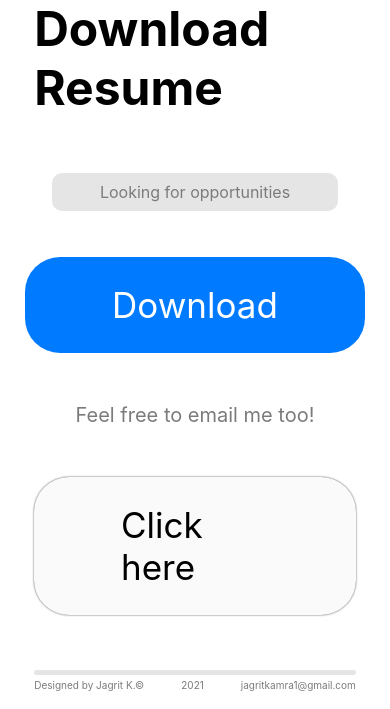
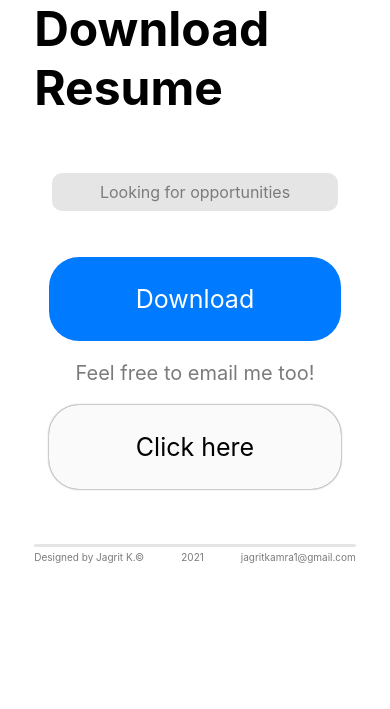
Before and after one commit to jagritx/PortfolioOLD, a PHP site: page / in a window 390 px wide. Shown: the part 3694-4403 px from the top of the page. After the commit the page ends 4257 px from the top, so only its background shows below. Run offline with PHP 8.4, Linux system fonts and the light colour scheme.

Commit message:
Minor Design Fixes

```diff
--- a/Stylesheets/styles.css
+++ b/Stylesheets/styles.css
@@ -911,12 +911,6 @@ html.transition *:after {
   .dockseper {
     display: none;
   }
-  .footeritem {
-    font-size: 10px;
-    color: var(--secondarycolor);
-    -webkit-transition: 0.4s;
-    transition: 0.4s;
-  }
   .notificationcontainer {
     margin-top: -70px;
     -webkit-box-pack: center;
@@ -957,5 +951,22 @@ html.transition *:after {
         -ms-flex-pack: center;
             justify-content: center;
   }
+  .bluedownloadbutton {
+    border-radius: 30px;
+    font-size: 25px;
+    margin-bottom: -30px;
+  }
+  .whitedownloadbutton {
+    border-radius: 30px;
+    font-size: 25px;
+    margin-top: -30px;
+  }
+  .seperator {
+    height: 3px;
+    margin-top: 25px;
+  }
+  .footeritem {
+    font-size: 10px;
+  }
 }
 /*# sourceMappingURL=styles.css.map */
--- a/Stylesheets/styles.scss
+++ b/Stylesheets/styles.scss
@@ -702,12 +702,7 @@ html.transition *:after {
   .dockseper {
     display: none;
   }
-  .footeritem
-{
-  font-size: 10px;
-  color: var(--secondarycolor);
-  transition:0.4s;
-}
+
 .notificationcontainer {
   margin-top: -70px;
   justify-content: center;
@@ -744,5 +739,23 @@ html.transition *:after {
 .projectcontainer {
   justify-content: center;
 }
+.bluedownloadbutton{
+  border-radius: 30px;
+  font-size: 25px;
+  margin-bottom: -30px;
+}
+.whitedownloadbutton{
+  border-radius: 30px;
+  font-size: 25px;
+  margin-top: -30px;
+}
+.seperator{
+  height:3px;
+  margin-top: 25px;
 
 }
+.footeritem
+{
+  font-size: 10px;
+}
+}
```
Also changed, not shown: 1 other file.
